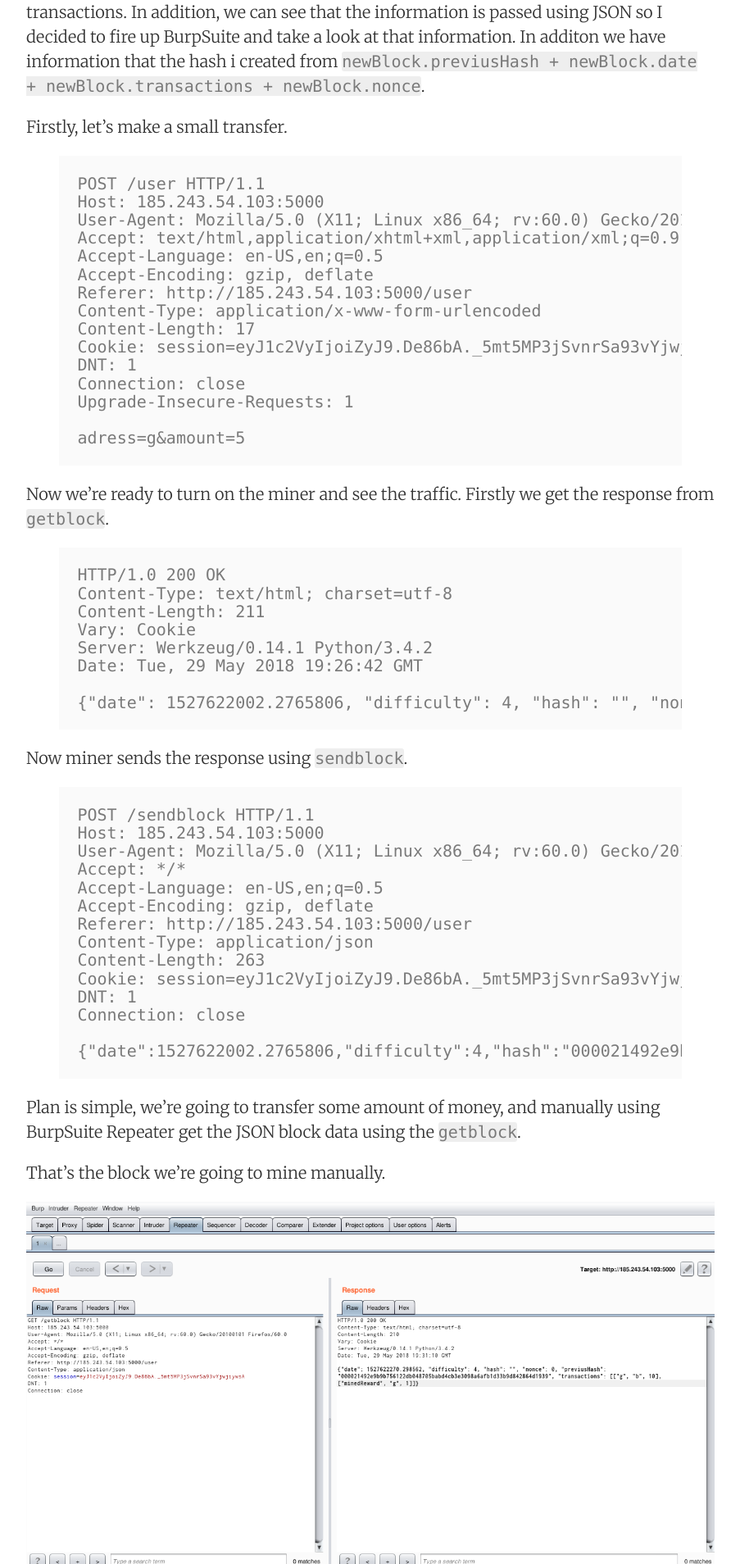
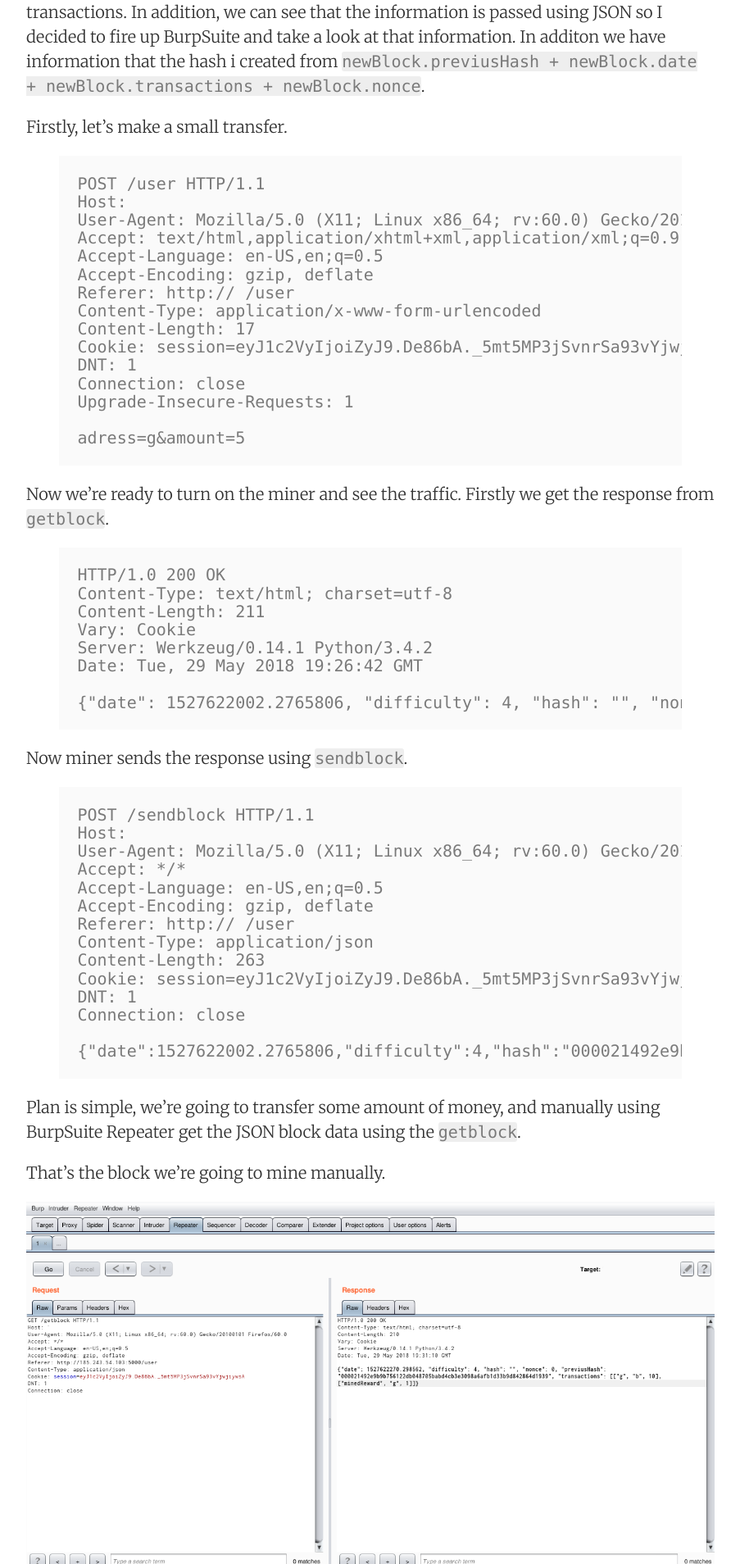
Before and after one commit to W3ndige/rootnetsec.github.io, a Jekyll site: the page built from _posts/2018-06-03-blockchain-challenge.md, in a window 1280 px wide. Shown: the part 2118-4026 px from the top of the page at 82% size, without its empty margins (188-1091 px from the left). Built offline with Jekyll 4.4.1, drawn with Linux system fonts in a browser that asks for light colours; nearby versions of some CDN libraries.

Commit message:
Some text changes

```diff
--- a/_posts/2018-06-03-blockchain-challenge.md
+++ b/_posts/2018-06-03-blockchain-challenge.md
@@ -100,12 +100,12 @@ Firstly, let's make a small transfer.
 
 {% highlight text %}
 POST /user HTTP/1.1
-Host: 185.243.54.103:5000
+Host:
 User-Agent: Mozilla/5.0 (X11; Linux x86_64; rv:60.0) Gecko/20100101 Firefox/60.0
 Accept: text/html,application/xhtml+xml,application/xml;q=0.9,*/*;q=0.8
 Accept-Language: en-US,en;q=0.5
 Accept-Encoding: gzip, deflate
-Referer: http://185.243.54.103:5000/user
+Referer: http:// /user
 Content-Type: application/x-www-form-urlencoded
 Content-Length: 17
 Cookie: session=eyJ1c2VyIjoiZyJ9.De86bA._5mt5MP3jSvnrSa93vYjwjiywsA
@@ -133,12 +133,12 @@ Now miner sends the response using `sendblock`.
 
 {% highlight text %}
 POST /sendblock HTTP/1.1
-Host: 185.243.54.103:5000
+Host:
 User-Agent: Mozilla/5.0 (X11; Linux x86_64; rv:60.0) Gecko/20100101 Firefox/60.0
 Accept: */*
 Accept-Language: en-US,en;q=0.5
 Accept-Encoding: gzip, deflate
-Referer: http://185.243.54.103:5000/user
+Referer: http:// /user
 Content-Type: application/json
 Content-Length: 263
 Cookie: session=eyJ1c2VyIjoiZyJ9.De86bA._5mt5MP3jSvnrSa93vYjwjiywsA
```
Also changed, not shown: img/blockchain-challenge/getblock.png, img/blockchain-challenge/sendblock.png.
